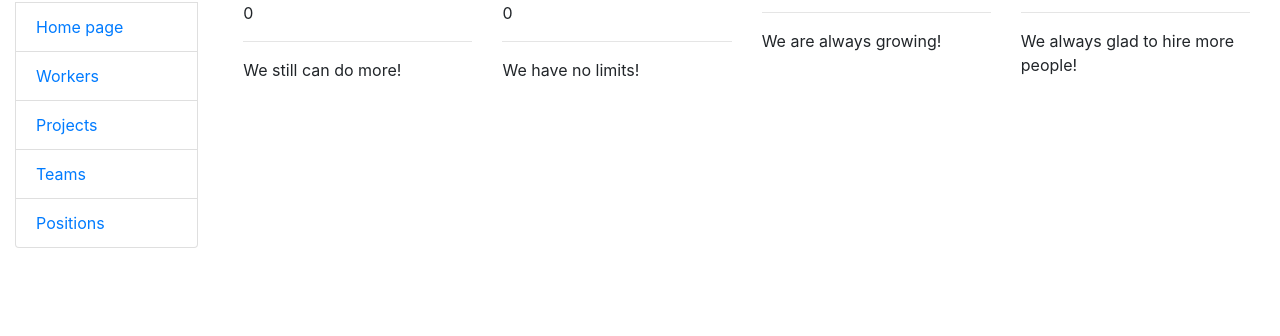
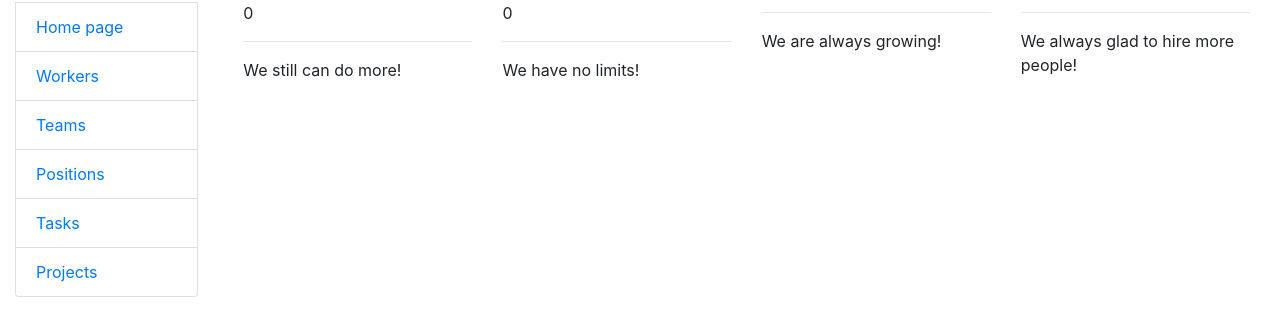
Before and after one commit to OlehOryshchuk/IT-company-task-manager, a Django app: page / in a window 1280 px wide. Shown: the part 121-457 px from the top of the page. Run offline with Django 4.2, Linux system fonts and the light colour scheme; the visitor is signed in with stand-in values (Sample User, id 1); data comes from the database, SQL or seed files in the repository; data that the repository does not hold is empty.

Commit message:
feat: Add list item link 'Tasks'(to see all tasks) and 'Projects' (to see all projects)

```diff
--- a/templates/includes/sidebar.html
+++ b/templates/includes/sidebar.html
@@ -9,7 +9,8 @@
   <br>
    <li class="list-group-item"><a href="{% url 'team_manager:index' %}">Home page</a></li>
   <li class="list-group-item"><a href="{% url 'team_manager:worker-list' %}">Workers</a></li>
-  <li class="list-group-item"><a href="{% url 'task_manager:project-list' %}">Projects</a></li>
   <li class="list-group-item"><a href="{% url 'team_manager:team-list' %}">Teams</a></li>
   <li class="list-group-item"><a href="{% url 'team_manager:position-list' %}">Positions</a></li>
+  <li class="list-group-item"><a href="{% url 'task_manager:task-list' %}">Tasks</a></li>
+  <li class="list-group-item"><a href="{% url 'task_manager:project-list' %}">Projects</a></li>
 </ul>
```
